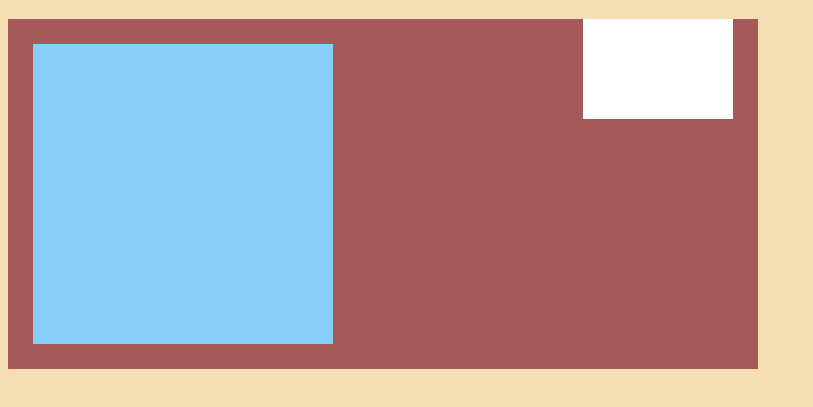
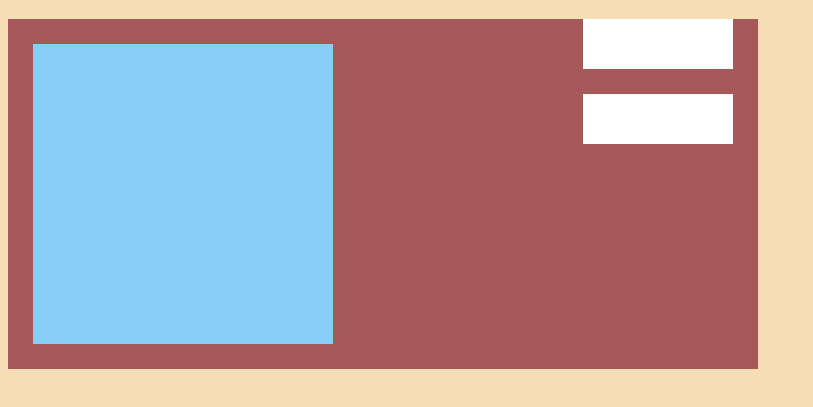
Before and after one commit to biggerpipicek/cpicker.github.io, a plain HTML site: page index.html in a window 1280 px wide. Shown: the part 61-468 px from the top of the page, without its empty margins (0-813 px from the left). Drawn offline with Linux system fonts and the light colour scheme.

Commit message:
ffs - had to change it for the last time

```diff
--- a/style.css
+++ b/style.css
@@ -38,6 +38,6 @@ body {
     font-size: 1.5em;
     float: right;
     right: -125px;
-    top: -250px;
+    top: -225px;
     background-color: white;
 }
```
